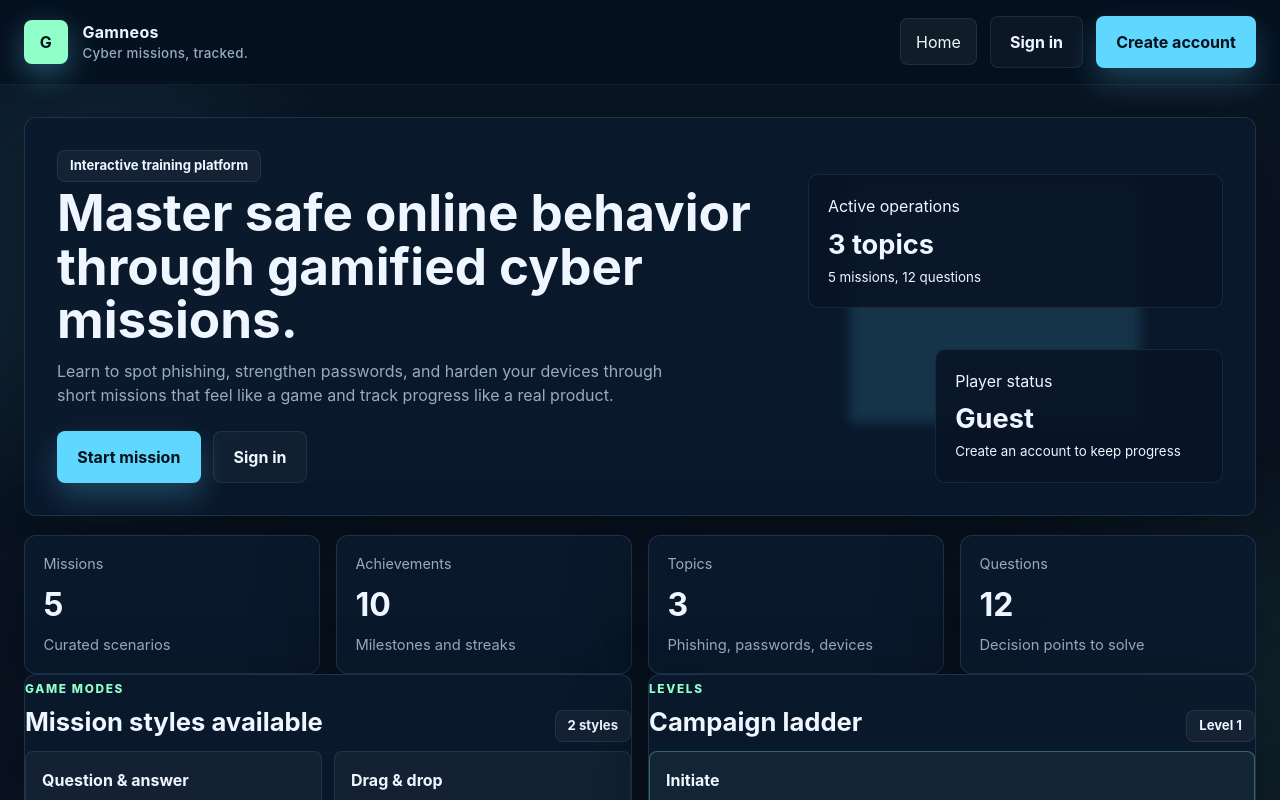
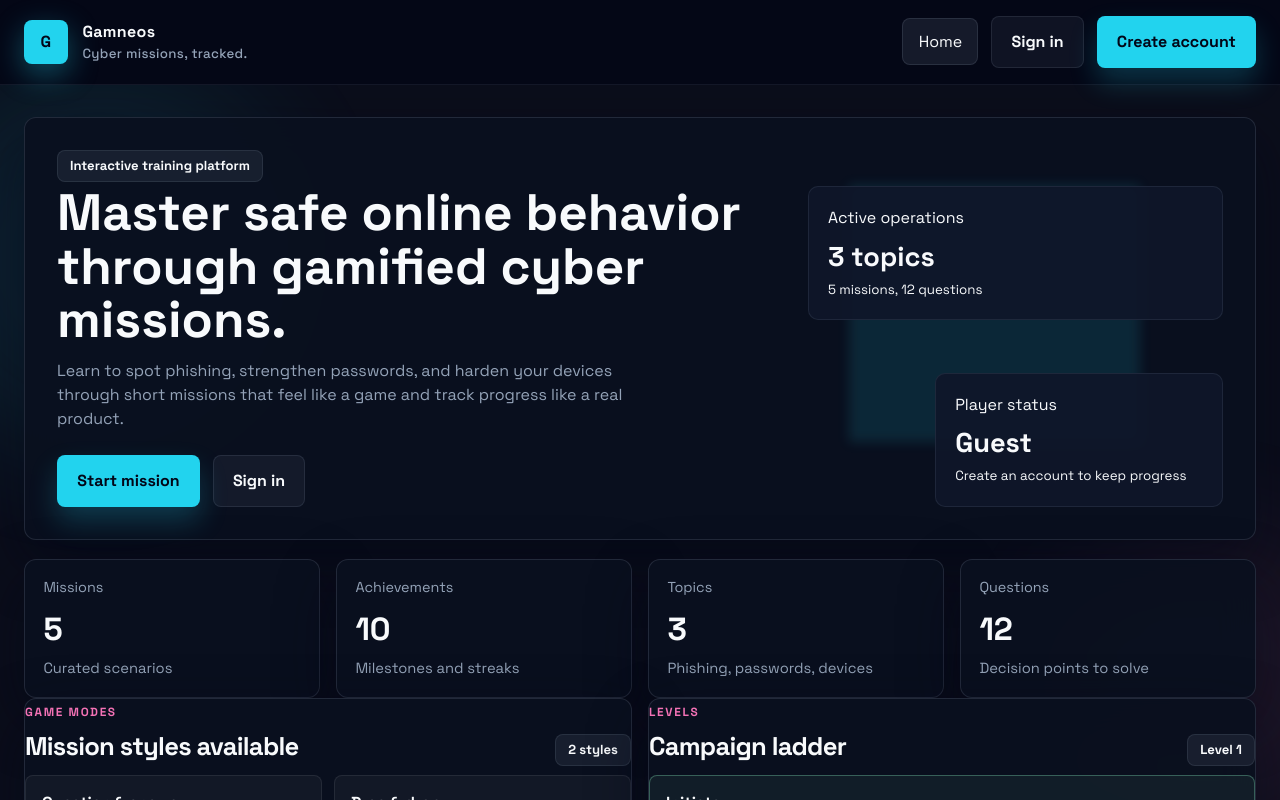
Before and after one commit to DocHoax/gamneos, a React (Vite) app: page / in a window 1280 px wide. Shown: the top 800 px of the page. Built offline with nearby package versions, Linux system fonts and the light colour scheme; no server answers.

Commit message:
Update theme colors and font styles for improved aesthetics and consistency

```diff
--- a/index.html
+++ b/index.html
@@ -1,9 +1,10 @@
 <!doctype html>
 <html lang="en">
   <head>
-    <meta charset="UTF-8" /><link href="https://fonts.googleapis.com/css?family=Bowlby+One:regular" rel="stylesheet" />
+    <meta charset="UTF-8" />
+    <link href="https://fonts.googleapis.com/css2?family=Space+Grotesk:wght@400;500;700&display=swap" rel="stylesheet" />
     <meta name="viewport" content="width=device-width, initial-scale=1.0" />
-    <meta name="theme-color" content="#07111f" />
+    <meta name="theme-color" content="#050816" />
     <title>Gamneos | Cybersecurity Missions</title>
     <meta
       name="description"
--- a/src/data/content.ts
+++ b/src/data/content.ts
@@ -44,21 +44,21 @@ export const topics: Topic[] = [
     id: 'phishing-awareness',
     title: 'Phishing Awareness',
     description: 'Spot urgency tricks, spoofed links, and fake login prompts before they land.',
-    accent: '#57d6ff',
+    accent: '#22d3ee',
     challengeIds: ['phish-sifter', 'phish-hunter', 'inbox-triage'],
   },
   {
     id: 'password-defense',
     title: 'Password Defense',
     description: 'Build habits that keep credentials unique, strong, and recoverable.',
-    accent: '#8dffcf',
+    accent: '#f472b6',
     challengeIds: ['vault-builder'],
   },
   {
     id: 'device-hygiene',
     title: 'Device Hygiene',
     description: 'Lock down endpoints, patch fast, and avoid common network traps.',
-    accent: '#ffb86b',
+    accent: '#f59e0b',
     challengeIds: ['secure-terminal'],
   },
 ];
--- a/src/styles.css
+++ b/src/styles.css
@@ -1,22 +1,22 @@
 :root {
   color-scheme: dark;
-  font-family: Inter, ui-sans-serif, system-ui, -apple-system, BlinkMacSystemFont, 'Segoe UI', sans-serif;
+  font-family: 'Space Grotesk', Inter, ui-sans-serif, system-ui, -apple-system, BlinkMacSystemFont, 'Segoe UI', sans-serif;
   line-height: 1.5;
   font-weight: 400;
-  --bg: #06111f;
-  --bg-soft: #0b1a2d;
-  --panel: rgba(9, 20, 35, 0.8);
-  --panel-strong: rgba(11, 26, 45, 0.95);
-  --border: rgba(120, 187, 255, 0.16);
-  --text: #eff6ff;
-  --muted: #97abc2;
-  --primary: #60d7ff;
-  --primary-strong: #2db2e0;
-  --accent: #91ffca;
-  --accent-strong: #4ae0a1;
-  --warning: #ffb86b;
-  --danger: #ff7c86;
-  --shadow: 0 30px 80px rgba(0, 0, 0, 0.35);
+  --bg: #050816;
+  --bg-soft: #0f172a;
+  --panel: rgba(10, 16, 31, 0.9);
+  --panel-strong: rgba(15, 23, 42, 0.96);
+  --border: rgba(148, 163, 184, 0.18);
+  --text: #f8fafc;
+  --muted: #94a3b8;
+  --primary: #22d3ee;
+  --primary-strong: #06b6d4;
+  --accent: #f472b6;
+  --accent-strong: #ec4899;
+  --warning: #f59e0b;
+  --danger: #fb7185;
+  --shadow: 0 22px 60px rgba(2, 6, 23, 0.48);
   --radius-xl: 12px;
   --radius-lg: 10px;
   --radius-md: 8px;
@@ -36,7 +36,7 @@ body,
 body {
   margin: 0;
   color: var(--text);
-  background: #06111f;
+  background: var(--bg);
   min-height: 100vh;
 }
 
@@ -45,7 +45,7 @@ body::before {
   position: fixed;
   inset: 0;
   pointer-events: none;
-  background: rgba(255, 255, 255, 0.015);
+  background: rgba(255, 255, 255, 0.025);
 }
 
 a {
@@ -88,7 +88,7 @@ img {
   left: -8%;
   width: 24rem;
   height: 24rem;
-  background: rgba(96, 215, 255, 0.18);
+  background: rgba(34, 211, 238, 0.22);
 }
 
 .app-orb-two {
@@ -96,7 +96,7 @@ img {
   right: -6%;
   width: 20rem;
   height: 20rem;
-  background: rgba(145, 255, 202, 0.14);
+  background: rgba(244, 114, 182, 0.18);
   animation-delay: -6s;
 }
 
@@ -112,8 +112,8 @@ img {
   margin: 0 auto;
   max-width: 1280px;
   backdrop-filter: blur(18px);
-  background: rgba(6, 17, 31, 0.96);
-  border-bottom: 1px solid rgba(255, 255, 255, 0.06);
+  background: rgba(5, 8, 22, 0.96);
+  border-bottom: 1px solid rgba(148, 163, 184, 0.1);
 }
 
 .brand {
@@ -136,9 +136,9 @@ img {
   width: 2.75rem;
   height: 2.75rem;
   border-radius: 8px;
-  color: #04111c;
-  background: var(--accent);
-  box-shadow: 0 10px 30px rgba(96, 215, 255, 0.35);
+  color: #020617;
+  background: var(--primary);
+  box-shadow: 0 10px 30px rgba(34, 211, 238, 0.35);
 }
 
 .topnav {
@@ -160,8 +160,8 @@ img {
 .nav-link:hover,
 .nav-link.active {
   color: var(--text);
-  background: rgba(255, 255, 255, 0.05);
-  border-color: rgba(255, 255, 255, 0.08);
+  background: rgba(148, 163, 184, 0.12);
+  border-color: rgba(148, 163, 184, 0.16);
 }
 
 .page-wrap {
@@ -173,7 +173,7 @@ img {
 }
 
 .card {
-  background: rgba(11, 26, 45, 0.92);
+  background: rgba(10, 16, 31, 0.95);
   border: 1px solid var(--border);
   box-shadow: var(--shadow);
   border-radius: var(--radius-xl);
@@ -233,21 +233,21 @@ img {
 }
 
 .button-primary {
-  color: #03111b;
+  color: #020617;
   background: var(--primary);
-  box-shadow: 0 14px 30px rgba(96, 215, 255, 0.24);
+  box-shadow: 0 14px 28px rgba(34, 211, 238, 0.22);
 }
 
 .button-accent {
-  color: #07131f;
+  color: #190214;
   background: var(--accent);
-  box-shadow: 0 14px 30px rgba(145, 255, 202, 0.2);
+  box-shadow: 0 14px 28px rgba(244, 114, 182, 0.22);
 }
 
 .button-ghost {
   color: var(--text);
-  background: rgba(255, 255, 255, 0.03);
-  border-color: rgba(255, 255, 255, 0.08);
+  background: rgba(148, 163, 184, 0.08);
+  border-color: rgba(148, 163, 184, 0.14);
 }
 
 .button-row {
@@ -268,7 +268,7 @@ img {
 .hero-orb {
   position: absolute;
   inset: 10% 20% 18% 10%;
-  background: rgba(96, 215, 255, 0.14);
+  background: rgba(34, 211, 238, 0.12);
   filter: blur(6px);
 }
 
@@ -277,8 +277,8 @@ img {
   z-index: 1;
   padding: 1.2rem;
   border-radius: var(--radius-lg);
-  background: rgba(8, 21, 37, 0.9);
-  border: 1px solid rgba(255, 255, 255, 0.08);
+  background: rgba(15, 23, 42, 0.94);
+  border: 1px solid rgba(148, 163, 184, 0.12);
 }
 
 .hero-card strong,
@@ -470,6 +470,7 @@ img {
 .result-card h2 {
   margin: 0.25rem 0 0;
   font-size: clamp(1.4rem, 2vw, 2rem);
+  letter-spacing: -0.03em;
 }
 
 .eyebrow {
@@ -490,8 +491,8 @@ img {
   min-height: 2rem;
   padding: 0 0.75rem;
   border-radius: 8px;
-  border: 1px solid rgba(255, 255, 255, 0.08);
-  background: rgba(255, 255, 255, 0.04);
+  border: 1px solid rgba(148, 163, 184, 0.14);
+  background: rgba(148, 163, 184, 0.1);
   color: var(--text);
   font-size: 0.82rem;
   font-weight: 700;
@@ -507,7 +508,7 @@ img {
 .progress-meter {
   padding: 1rem;
   border-radius: var(--radius-lg);
-  background: rgba(255, 255, 255, 0.04);
+  background: rgba(148, 163, 184, 0.08);
 }
 
 .progress-meter-head {
@@ -522,14 +523,14 @@ img {
   height: 0.8rem;
   border-radius: 6px;
   overflow: hidden;
-  background: rgba(255, 255, 255, 0.06);
+  background: rgba(148, 163, 184, 0.18);
 }
 
 .progress-fill {
   height: 100%;
   border-radius: inherit;
   background: var(--primary);
-  box-shadow: 0 10px 26px rgba(96, 215, 255, 0.24);
+  box-shadow: 0 10px 26px rgba(34, 211, 238, 0.3);
 }
 
 .topic-grid,
@@ -559,7 +560,7 @@ img {
   height: 0.9rem;
   border-radius: 50%;
   margin-bottom: 0.9rem;
-  box-shadow: 0 0 0 7px rgba(255, 255, 255, 0.03);
+  box-shadow: 0 0 0 7px rgba(148, 163, 184, 0.08);
 }
 
 .topic-card h3 {
@@ -602,8 +603,8 @@ img {
   gap: 0.9rem;
   padding: 0.9rem 1rem;
   border-radius: var(--radius-md);
-  background: rgba(255, 255, 255, 0.04);
-  border: 1px solid rgba(255, 255, 255, 0.05);
+  background: rgba(148, 163, 184, 0.07);
+  border: 1px solid rgba(148, 163, 184, 0.1);
 }
 
 .mini-list-item strong,
@@ -627,13 +628,13 @@ img {
   width: 2.5rem;
   height: 2.5rem;
   border-radius: 6px;
-  background: rgba(255, 255, 255, 0.05);
+  background: rgba(148, 163, 184, 0.12);
   font-weight: 800;
 }
 
 .achievement-card.unlocked {
-  border-color: rgba(145, 255, 202, 0.3);
-  background: rgba(22, 48, 37, 0.9);
+  border-color: rgba(244, 114, 182, 0.3);
+  background: rgba(37, 24, 49, 0.9);
 }
 
 .attempt-list,
@@ -676,17 +677,17 @@ img {
   min-height: 3rem;
   padding: 0.85rem 1rem;
   border-radius: 8px;
-  border: 1px solid rgba(255, 255, 255, 0.08);
-  background: rgba(255, 255, 255, 0.04);
+  border: 1px solid rgba(148, 163, 184, 0.14);
+  background: rgba(148, 163, 184, 0.07);
   color: var(--text);
 }
 
 .field::placeholder {
-  color: #6d839a;
+  color: #64748b;
 }
 
 .field:focus {
-  outline: 2px solid rgba(96, 215, 255, 0.35);
+  outline: 2px solid rgba(34, 211, 238, 0.4);
   outline-offset: 1px;
 }
 
@@ -698,9 +699,9 @@ img {
 .form-error {
   padding: 0.8rem 1rem;
   border-radius: 8px;
-  color: #ffd9de;
-  background: rgba(255, 124, 134, 0.12);
-  border: 1px solid rgba(255, 124, 134, 0.24);
+  color: #ffe4e6;
+  background: rgba(251, 113, 133, 0.12);
+  border: 1px solid rgba(251, 113, 133, 0.24);
 }
 
 .form-footnote {
@@ -724,7 +725,7 @@ img {
 .mini-stat {
   padding: 1rem;
   border-radius: var(--radius-lg);
-  background: rgba(255, 255, 255, 0.04);
+  background: rgba(148, 163, 184, 0.08);
 }
 
 .question-stack {
@@ -754,16 +755,16 @@ img {
   text-align: left;
   padding: 1rem;
   border-radius: var(--radius-md);
-  border: 1px solid rgba(255, 255, 255, 0.08);
-  background: rgba(255, 255, 255, 0.04);
+  border: 1px solid rgba(148, 163, 184, 0.14);
+  background: rgba(148, 163, 184, 0.08);
   color: var(--text);
   transition: border-color 160ms ease, background 160ms ease, transform 160ms ease;
 }
 
 .option-card:hover,
 .option-card.selected {
-  border-color: rgba(96, 215, 255, 0.45);
-  background: rgba(96, 215, 255, 0.1);
+  border-color: rgba(34, 211, 238, 0.5);
+  background: rgba(34, 211, 238, 0.12);
   transform: translateY(-1px);
 }
 
@@ -774,7 +775,7 @@ img {
   height: 2rem;
   border-radius: 50%;
   color: #06111f;
-  background: var(--accent);
+  background: var(--primary);
   font-weight: 800;
 }
 
@@ -782,10 +783,10 @@ img {
   position: sticky;
   bottom: 1rem;
   padding: 0.9rem 1rem;
-  background: rgba(5, 12, 21, 0.55);
+  background: rgba(5, 8, 22, 0.72);
   backdrop-filter: blur(10px);
   border-radius: var(--radius-lg);
-  border: 1px solid rgba(255, 255, 255, 0.06);
+  border: 1px solid rgba(148, 163, 184, 0.12);
 }
 
 .result-grid {
@@ -798,18 +799,18 @@ img {
 .explanation-item {
   padding: 0.95rem 1rem;
   border-radius: var(--radius-md);
-  border: 1px solid rgba(255, 255, 255, 0.05);
-  background: rgba(255, 255, 255, 0.03);
+  border: 1px solid rgba(148, 163, 184, 0.1);
+  background: rgba(148, 163, 184, 0.06);
 }
 
 .explanation-item.correct {
-  border-color: rgba(145, 255, 202, 0.25);
-  background: rgba(145, 255, 202, 0.07);
+  border-color: rgba(34, 211, 238, 0.28);
+  background: rgba(34, 211, 238, 0.08);
 }
 
 .explanation-item.wrong {
-  border-color: rgba(255, 124, 134, 0.25);
-  background: rgba(255, 124, 134, 0.07);
+  border-color: rgba(251, 113, 133, 0.28);
+  background: rgba(251, 113, 133, 0.08);
 }
 
 .loading-panel {
```
